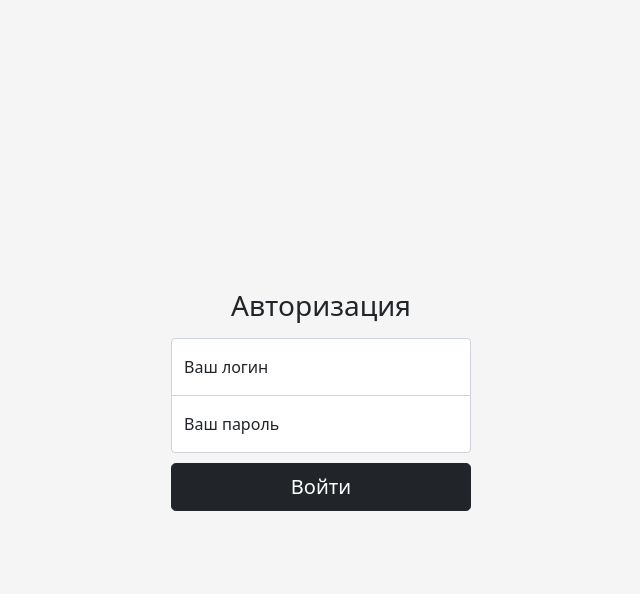
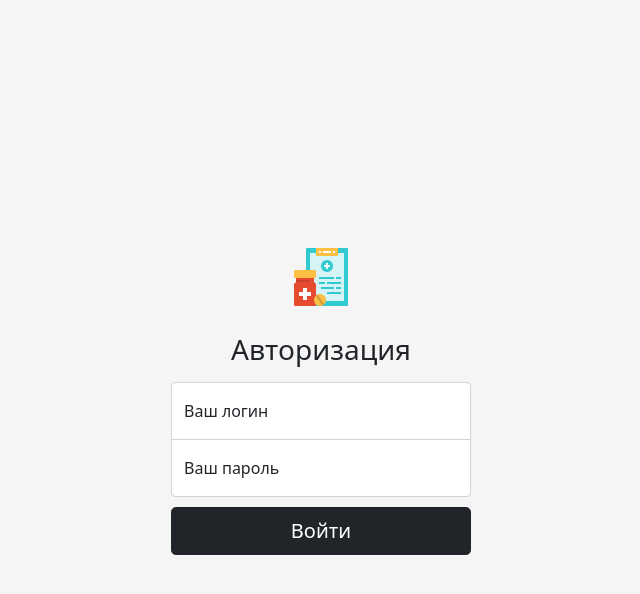
Before and after one commit to daAnis/doc-s-workspace, a Django app: page /mypatients/ in a window 1280 px wide. Shown: the top 594 px of the page, without its empty margins (319-959 px from the left). Run offline with Django 3.2, Linux system fonts and the light colour scheme.

Commit message:
adding static files

```diff
--- a/DocWorkspace/DocWorkspace/settings.py
+++ b/DocWorkspace/DocWorkspace/settings.py
@@ -122,3 +122,7 @@ USE_TZ = True
 # https://docs.djangoproject.com/en/3.1/howto/static-files/
 
 STATIC_URL = '/static/'
+
+STATICFILES_DIRS = [
+    BASE_DIR / 'static',
+]
--- a/DocWorkspace/templates/mypatients/index.html
+++ b/DocWorkspace/templates/mypatients/index.html
@@ -1,4 +1,7 @@
 <!DOCTYPE html>
+
+{% load static %}
+
 <html lang="ru">
 
 <head>
@@ -6,6 +9,7 @@
     <meta name="viewport" content="width=device-width, initial-scale=1">
 
     <title>Авторизация - Рабочее место врача</title>
+    <link type="image/x-icon" rel="shortcut icon" href="{% static 'img/favicon.ico' %}" />
 
     <link href="https://cdn.jsdelivr.net/npm/bootstrap@5.0.0-beta3/dist/css/bootstrap.min.css" rel="stylesheet"
         integrity="sha384-eOJMYsd53ii+scO/bJGFsiCZc+5NDVN2yr8+0RDqr0Ql0h+rP48ckxlpbzKgwra6" crossorigin="anonymous">
@@ -75,6 +79,7 @@
 
     <main class="form-signin">
         <form>
+            <img class="mb-4" src="{% static 'img/favicon.ico' %}" alt="" width="64" height="64">
             <h1 class="h3 mb-3 fw-normal">Авторизация</h1>
 
             <div class="form-floating">
```
